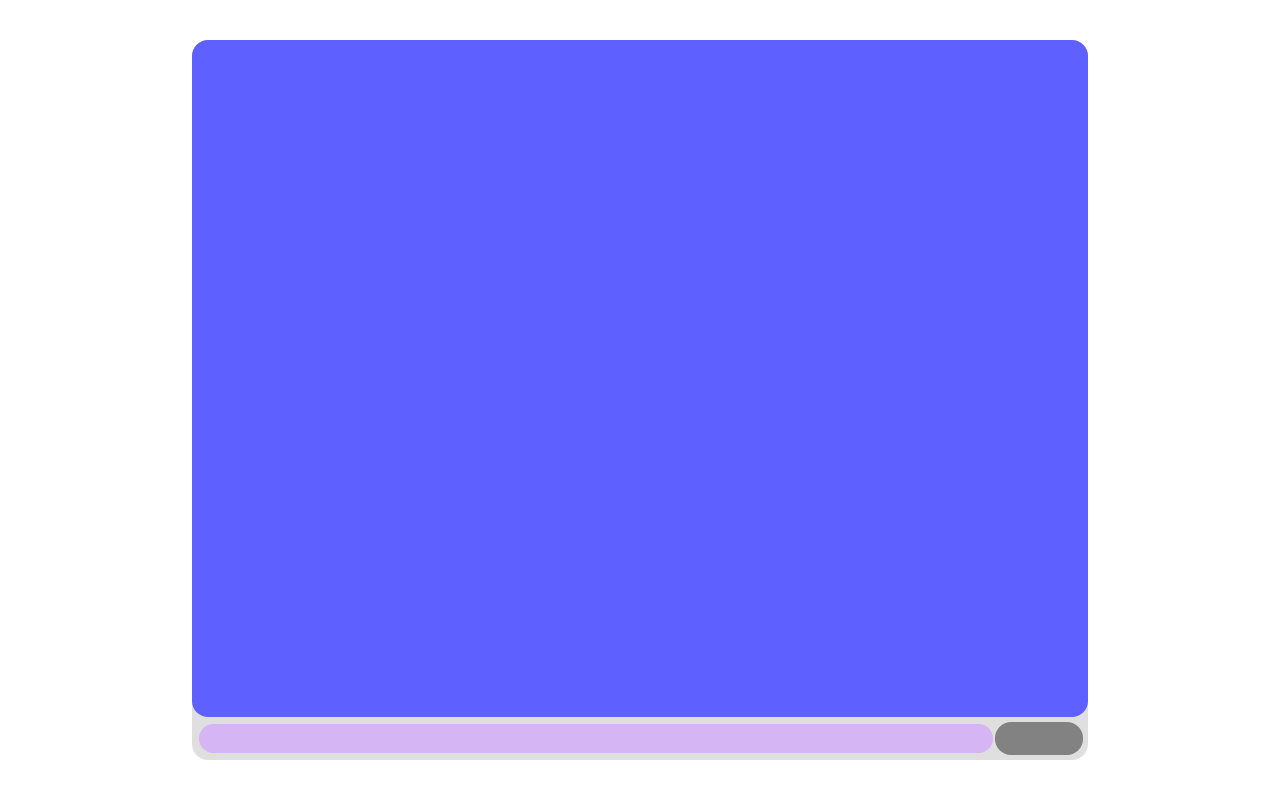
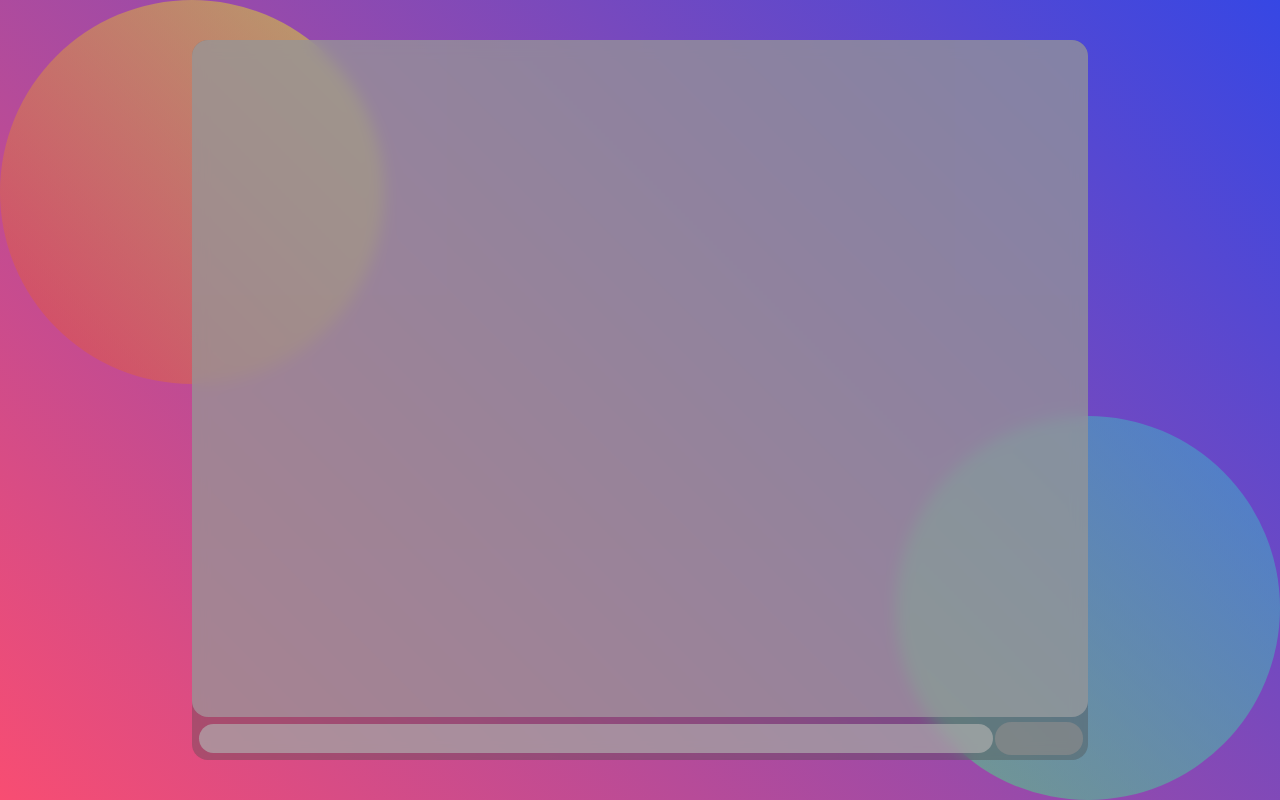
Before and after one commit to Esfectus/chatting-window, a plain HTML site: page index.html in a window 1280 px wide. Drawn offline with Linux system fonts and the light colour scheme.

Commit message:
make the styles

```diff
--- a/index.html
+++ b/index.html
@@ -17,7 +17,11 @@
             <input type="text">
             <input type="button">
         </div>
+
     </div>
+
+    <div class="circle circle1"></div>
+    <div class="circle circle2"></div>
 
 </body>
 </html>
--- a/style.css
+++ b/style.css
@@ -1,37 +1,74 @@
-
-
-*{
+* {
     margin: 0;
     padding: 0;
     box-sizing: border-box;
 }
 
 
-body{
+body {
     display: flex;
     width: 100vw;
     height: 100vh;
     justify-content: center;
     align-items: center;
+    background-image: linear-gradient(
+        45deg,
+        rgb(248, 77, 114),
+        rgb(54, 71, 228)
+
+    );
+
 
 
 }
 
-.container{
+.container {
+    z-index: 1;
     width: 70vw;
     height: 90vh;
-    background-color: rgba(161, 161, 161, 0.336);
+    background-color: rgba(78, 78, 78, 0.37);
     border-radius: 1rem;
+    backdrop-filter: blur(8px);
 }
 
-.window{
+.window {
     border-radius: 1rem;
-    background-color: rgb(94, 97, 255);
+    background-color: rgba(166, 166, 167, 0.616);
     width: 100%;
     height: 94%;
 }
 
-.input{
+
+.circle{
+    position: absolute;
+    z-index: 0;
+    border-radius: 50%;
+}
+
+.circle1{
+    height: 30vw;
+    width: 30vw;
+    background-image: linear-gradient(
+        45deg,
+        rgba(226, 57, 57, 0.425),
+        rgba(219, 231, 52, 0.555)
+    );
+    top:0px;
+    left: 0px;
+}
+.circle2{
+    height: 30vw;
+    width: 30vw;
+    background-image: linear-gradient(
+        45deg,
+        rgba(75, 224, 120, 0.527),
+        rgba(58, 178, 214, 0.473)
+    );
+    bottom:0px;
+    right: 0px;
+}
+
+.input {
     border-radius: 1rem;
     height: 6%;
     display: flex;
@@ -41,32 +78,33 @@ body{
 
 }
 
-.input input[type="text"]{
+.input input[type="text"] {
     border: none;
     border-radius: 1rem;
     margin: 2px;
     padding: 5px;
     width: 90%;
     font-weight: 900;
-    background-color: rgba(209, 160, 255, 0.658);
+    background-color: rgba(177, 177, 177, 0.658);
     font-size: 1rem;
     font-family: 'Roboto Condensed', monospace;
 
 }
 
-.input input[type="text"]:active{
-    background-color: rgba(212, 167, 255, 0.356);
+.input input[type="text"]:active {
+    background-color: rgba(58, 58, 58, 0.356);
 
 
 }
 
 
-.input input[type="button"]{
+.input input[type="button"] {
     border: none;
     border-radius: 1rem;
     width: 10%;
-    background-color: rgba(0, 0, 0, 0.418);
+    background-color: rgba(141, 140, 140, 0.623);
 }
-.input input[type="button"]:active{
-    background-color: rgba(0, 0, 0, 0.24);
+
+.input input[type="button"]:active {
+    background-color: rgba(0, 0, 0, 0.671);
 }
```
